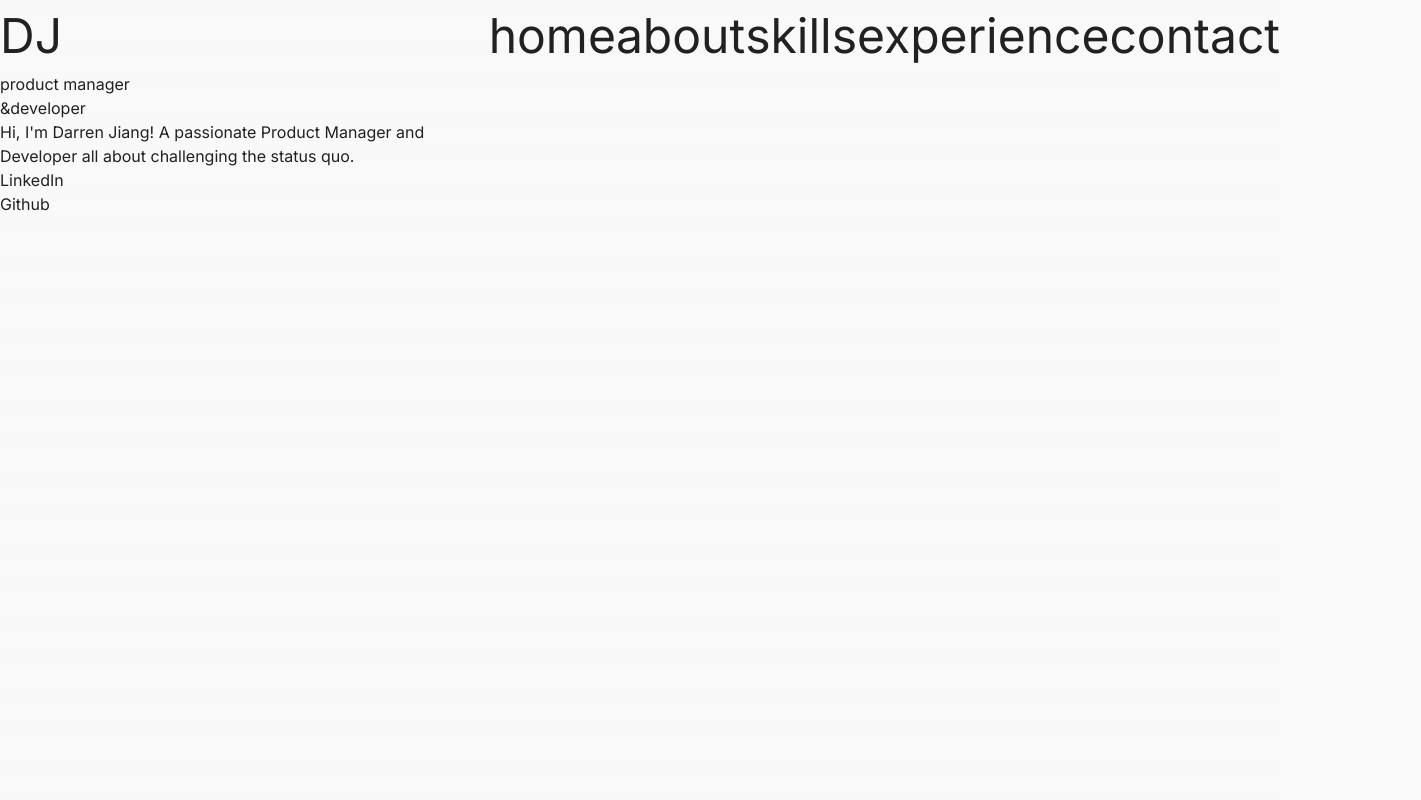
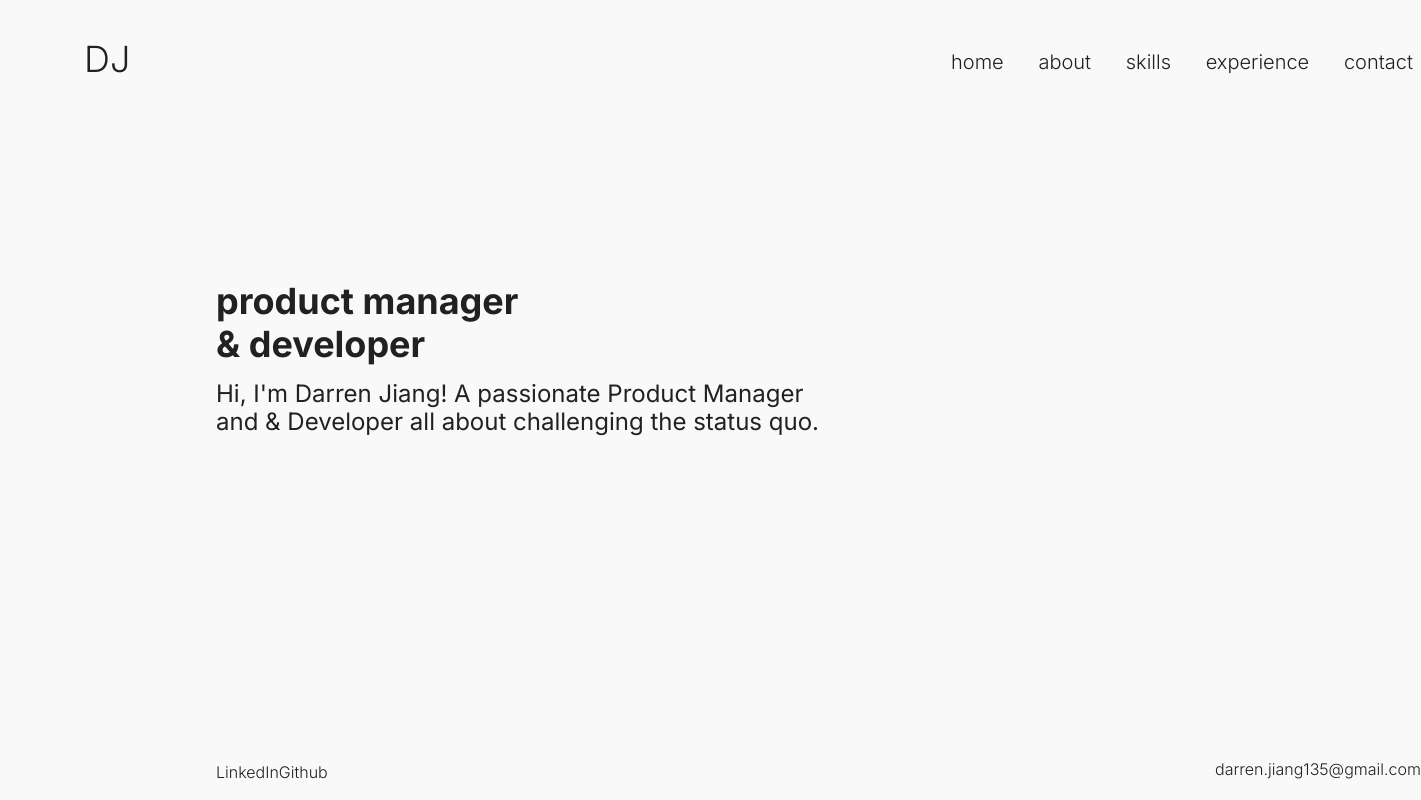
Before and after one commit to dhjiang1/darren-jiang, a Next.js app in the folder personal-site/: page / in a window 1280 px wide. Shown: the whole page, 1421 px wide, since content can reach past the window. Built offline with nearby package versions, Linux system fonts and the light colour scheme.

Commit message:
css for landing page

```diff
--- a/personal-site/src/app/globals.css
+++ b/personal-site/src/app/globals.css
@@ -7,7 +7,7 @@
   --foreground-rgb: 33, 33, 33;
   --background-start-rgb: 249, 249, 249;
   --background-end-rgb: 249, 249, 249;
-  --font-family: Rubik, sans-serif;
+  --font-family: 'Rubik', sans-serif;
 }
 
 @media (prefers-color-scheme: dark) {
@@ -15,7 +15,7 @@
     --foreground-rgb: 33, 33, 33;
     --background-start-rgb: 249, 249, 249;
     --background-end-rgb: 249, 249, 249;
-    --font-family: Rubik, sans-serif;
+    --font-family: 'Rubik', sans-serif;
   }
 }
 
@@ -29,15 +29,76 @@ body {
     rgb(var(--background-start-rgb));
 }
 
-.top {
-  display: flex;
-  flex-direction: row;
-  justify-content: space-between;
-  font-size: 48px;
+.logo {
+  position: absolute;
+  width: 47px;
+  height: 43px;
+  left: 84px;
+  top: 38px;
+
+  font-weight: 300;
+  font-size: 36px;
+  line-height: 43px;
 }
 
 .nav-bar {
   display: flex;
   flex-direction: row;
   justify-content: space-between;
+  position: absolute;
+  width: 462px;
+  height: 24px;
+  left: 951px;
+  top: 47px;
+  font-size: 20px;
+  font-weight: 300;
 }
+
+.title-intro h1 {
+  position: absolute;
+  width: 319px;
+  height: 86px;
+  left: 216px;
+  top: 280px;
+
+  font-weight: 700;
+  font-size: 36px;
+  line-height: 43px;
+}
+
+.title-intro h2 {
+  position: absolute;
+  width: 625px;
+  height: 56px;
+  left: 216px;
+  top: 380px;
+
+  font-weight: 400;
+  font-size: 24px;
+  line-height: 28px;
+}
+
+.links {
+  font-size: 16px;
+  font-weight: 300;
+}
+
+.socials {
+  display: flex;
+  flex-direction: row;
+  position: absolute;
+  top: 760px;
+  left: 216px;
+}
+
+.email {
+  position: absolute;
+  width: 198px;
+  height: 19px;
+  left: 1215px;
+  top: 760px;
+
+  font-weight: 300;
+  font-size: 16px;
+  line-height: 19px;
+}
--- a/personal-site/src/app/page.tsx
+++ b/personal-site/src/app/page.tsx
@@ -4,31 +4,33 @@ import './globals.css'
 export default function Home() {
   return (
     <main>
-      <div className="top">
       <div className="logo">
         <h1>DJ</h1>
       </div>
 
       <div className="nav-bar">
-          <h2>home</h2>
-          <h2>about</h2>
-          <h2>skills</h2>
-          <h2>experience</h2>
-          <h2>contact</h2>
-        </div>
+        <div className="section">home</div>
+        <div className="section">about</div>
+        <div className="section">skills</div>
+        <div className="section">experience</div>
+        <div className="section">contact</div>
       </div>
 
+
       <div className="title-intro">
-        <h1>product manager</h1>
-        <h1>&#38;developer</h1>
-        <h2>Hi, I'm Darren Jiang! A passionate Product Manager and </h2>
-        <h2>Developer all about challenging the status quo.</h2>
+        <h1>product manager &#38; developer</h1>
+        <h2>Hi, I'm Darren Jiang! A passionate Product Manager and &#38; Developer all about challenging the status quo.</h2>
       </div>
 
       <div className="links">
+        <div className="socials">
           <h1>LinkedIn</h1>
           <h1>Github</h1>
+        </div>
 
+        <div className="email">
+          <h1>darren.jiang135@gmail.com</h1>
+      </div>
       </div>
 
     </main>
```
Lines whose indentation alone changed are shown as unchanged.
